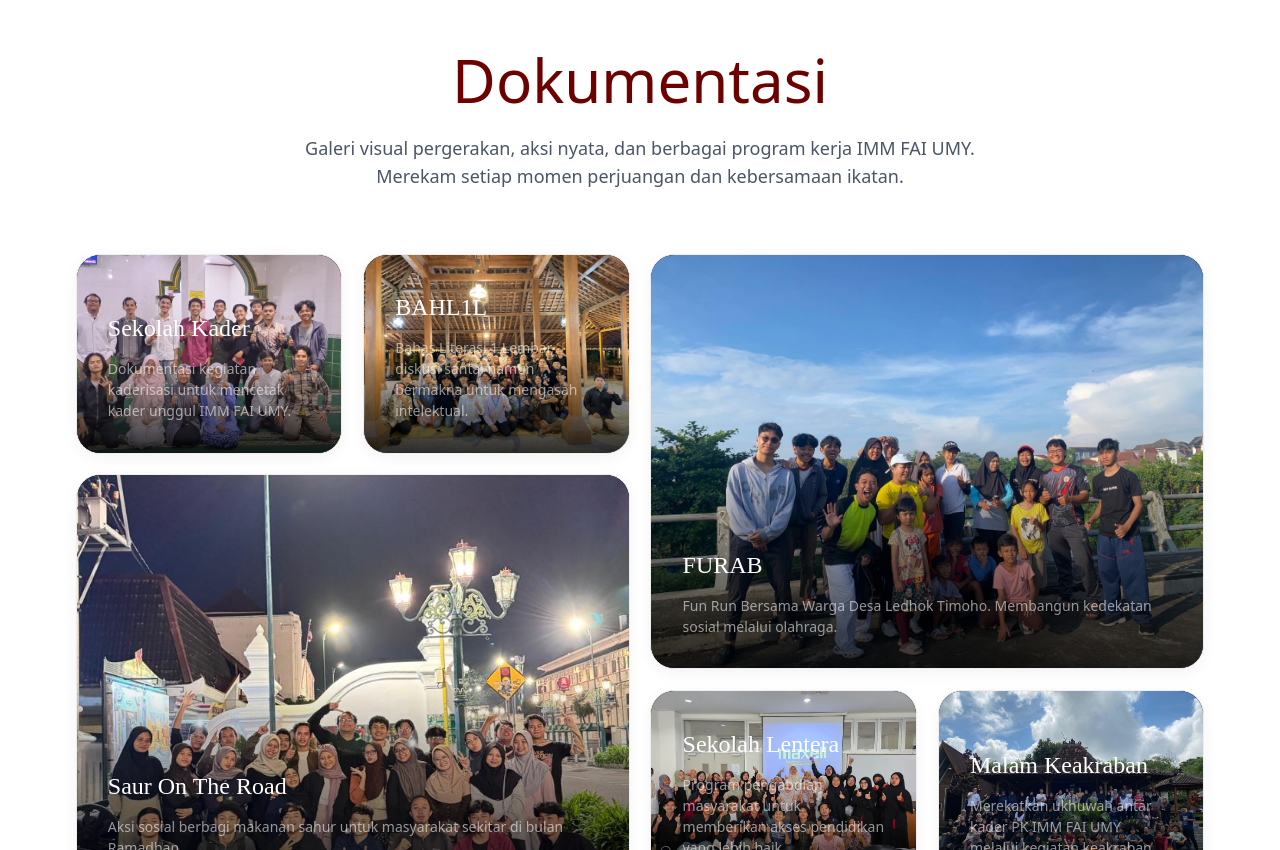
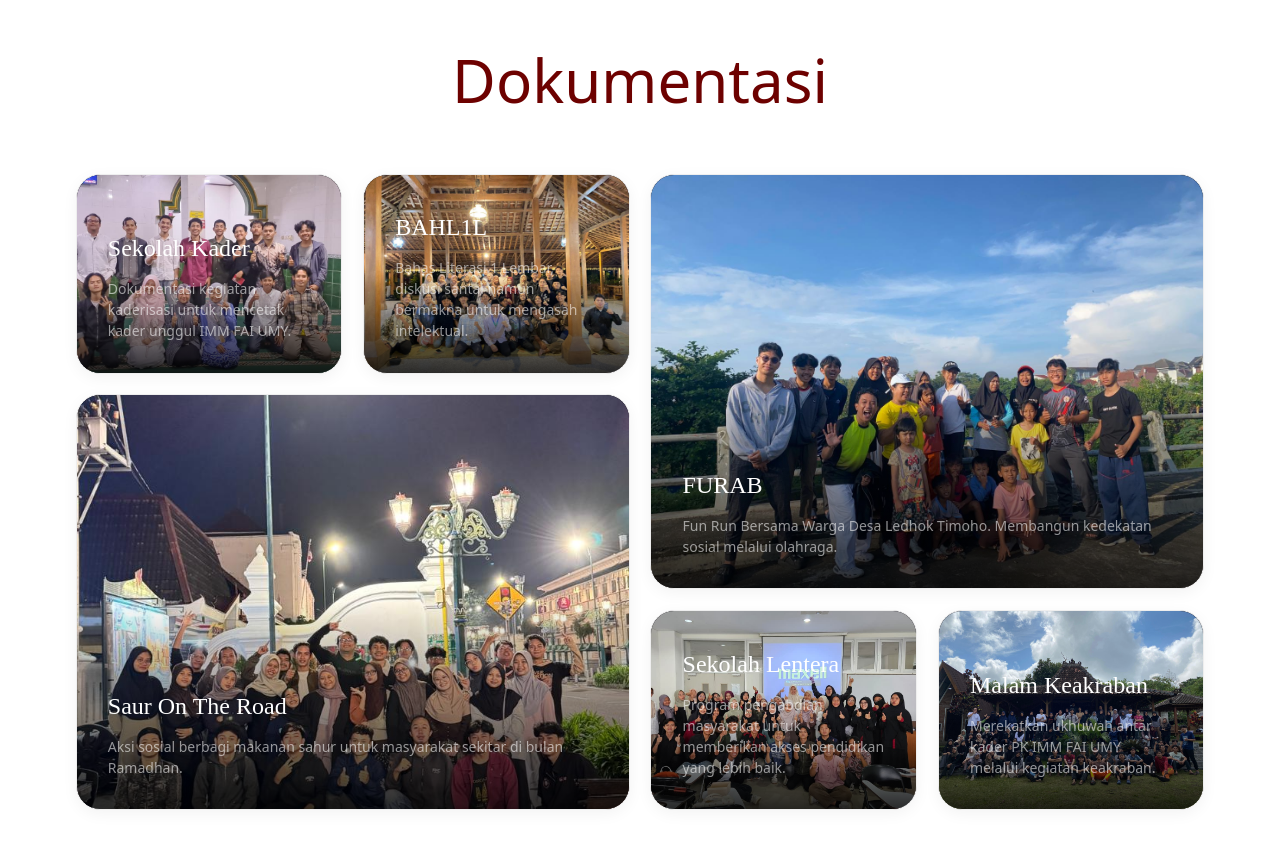
Before and after one commit to immfaiumy25/Imm-web, a Next.js app: page / in a window 1280 px wide. Shown: the part 4340-5190 px from the top of the page. Built offline with nearby package versions, Linux system fonts and the light colour scheme.

Commit message:
style(dokumentasi): remove description text under Dokumentasi title

```diff
--- a/src/app/page.tsx
+++ b/src/app/page.tsx
@@ -358,11 +358,7 @@ export default function Home() {
           DOKUMENTASI SECTION (White)
           ======================== */}
       <section id="dokumentasi" className="w-full min-h-[80vh] bg-white text-[#280000] p-8 md:p-[60px] flex flex-col items-center justify-center overflow-hidden">
-        <h2 className="font-serif text-4xl md:text-6xl font-normal mb-6 text-[#6d0100] text-center">Dokumentasi</h2>
-        <p className="text-lg text-gray-600 mb-12 text-center max-w-2xl">
-          Galeri visual pergerakan, aksi nyata, dan berbagai program kerja IMM FAI UMY.
-          Merekam setiap momen perjuangan dan kebersamaan ikatan.
-        </p>
+        <h2 className="font-serif text-4xl md:text-6xl font-normal mb-12 text-[#6d0100] text-center">Dokumentasi</h2>
 
         <div className="w-full max-w-[1200px] mx-auto relative z-10 flex justify-center">
           <MagicBento
```
